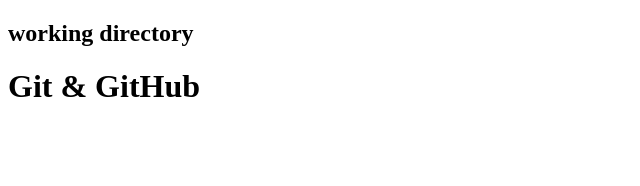
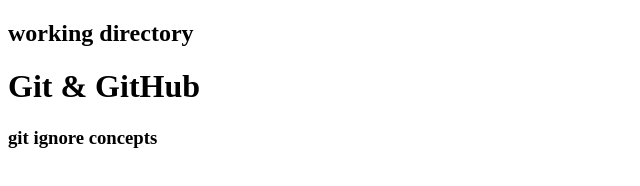
Before and after one commit to htandulwar/working-directory, a plain HTML site: page index.html in a window 1280 px wide. Shown: the whole page, without its empty margins (0-640 px from the left). Drawn offline with Linux system fonts and the light colour scheme.

Commit message:
gti ignore file done

```diff
--- a/index.html
+++ b/index.html
@@ -8,5 +8,8 @@
 <body>
   <h2>working directory</h2>
   <h1>Git & GitHub</h1>
+  <h3> git ignore concepts</h3>
+
+
 </body>
 </html>
```
Also changed, not shown: password/home.html (added), 1 other file.
